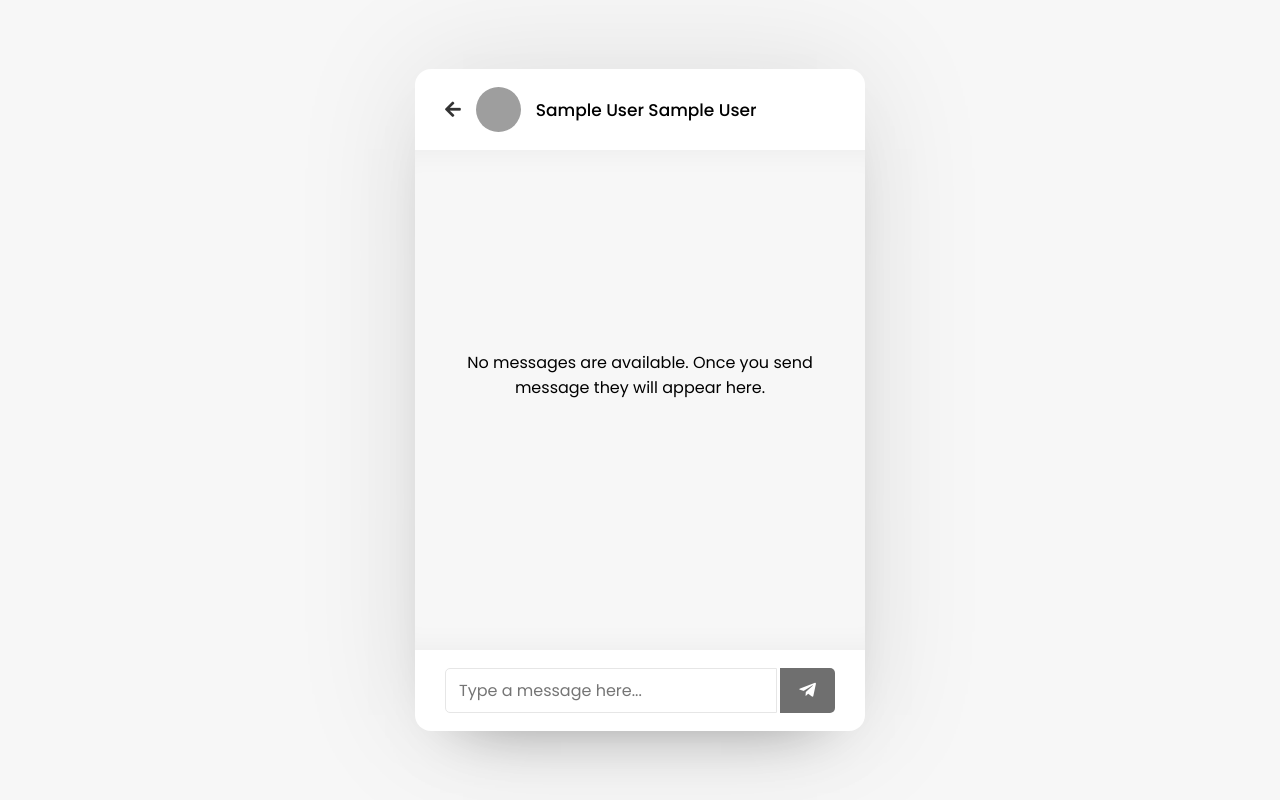
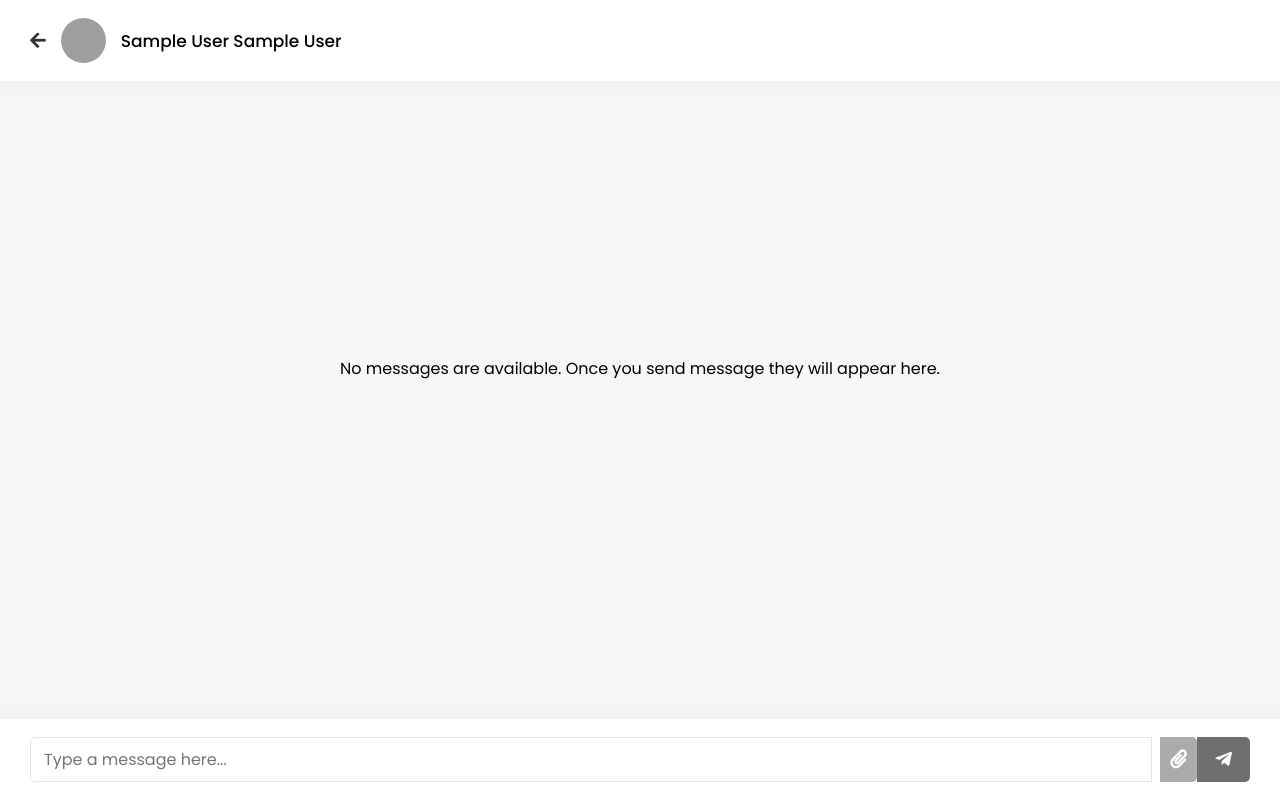
Before and after one commit to zenithkandel/chatApp, a PHP site: page /chat.php?user_id=1 in a window 1280 px wide. Run offline with PHP 8.4, Linux system fonts and the light colour scheme; the visitor is signed in with stand-in values (Sample User, id 1); data that the repository does not hold is empty; grey boxes are pictures that could not be loaded.

```diff
--- a/chat.php
+++ b/chat.php
@@ -6,7 +6,7 @@
   }
 ?>
 <?php include_once "header.php"; ?>
-<body>
+<body class="chat-page">
   <div class="wrapper">
     <section class="chat-area">
       <header>
@@ -29,15 +29,27 @@
       <div class="chat-box">
 
       </div>
-      <form action="#" class="typing-area">
+      <form action="#" class="typing-area" enctype="multipart/form-data">
         <input type="text" class="incoming_id" name="incoming_id" value="<?php echo $user_id; ?>" hidden>
         <input type="text" name="message" class="input-field" placeholder="Type a message here..." autocomplete="off">
-        <button><i class="fab fa-telegram-plane"></i></button>
+        <input type="file" name="attachment" accept="image/*" style="display:none" />
+        <button type="button" class="attach-btn" title="Attach image" style="margin-left:8px;background:#888;width:auto;padding:0 10px"><i class="fas fa-paperclip"></i></button>
+        <button type="submit"><i class="fab fa-telegram-plane"></i></button>
       </form>
     </section>
   </div>
 
   <script src="javascript/chat.js"></script>
+  <script>
+    // Small inline handler to open the hidden file input
+    const chatForm = document.querySelector('.typing-area');
+    const attachBtn = chatForm.querySelector('.attach-btn');
+    const fileInput = chatForm.querySelector('input[name="attachment"]');
+    attachBtn?.addEventListener('click', function(e){
+      e.preventDefault();
+      fileInput?.click();
+    });
+  </script>
 
 </body>
 </html>
--- a/chatapp.sql
+++ b/chatapp.sql
@@ -31,7 +31,8 @@ CREATE TABLE `messages` (
   `msg_id` int(11) NOT NULL,
   `incoming_msg_id` int(255) NOT NULL,
   `outgoing_msg_id` int(255) NOT NULL,
-  `msg` varchar(1000) NOT NULL
+  `msg` varchar(1000) NOT NULL,
+  `image` varchar(255) DEFAULT NULL
 ) ENGINE=InnoDB DEFAULT CHARSET=utf8mb4;
 
 -- --------------------------------------------------------
--- a/javascript/chat.js
+++ b/javascript/chat.js
@@ -1,7 +1,8 @@
 const form = document.querySelector(".typing-area"),
 incoming_id = form.querySelector(".incoming_id").value,
 inputField = form.querySelector(".input-field"),
-sendBtn = form.querySelector("button"),
+fileInput = form.querySelector('input[name="attachment"]'),
+sendBtn = form.querySelector("button[type='submit']"),
 chatBox = document.querySelector(".chat-box");
 
 form.onsubmit = (e)=>{
@@ -9,13 +10,15 @@ form.onsubmit = (e)=>{
 }
 
 inputField.focus();
-inputField.onkeyup = ()=>{
-    if(inputField.value != ""){
+function updateSendBtn(){
+    if((inputField.value && inputField.value.trim() !== "") || (fileInput && fileInput.files.length > 0)){
         sendBtn.classList.add("active");
     }else{
         sendBtn.classList.remove("active");
     }
 }
+inputField.onkeyup = updateSendBtn;
+fileInput && (fileInput.onchange = updateSendBtn);
 
 sendBtn.onclick = ()=>{
     let xhr = new XMLHttpRequest();
@@ -24,7 +27,9 @@ sendBtn.onclick = ()=>{
       if(xhr.readyState === XMLHttpRequest.DONE){
           if(xhr.status === 200){
               inputField.value = "";
+              if(fileInput){ fileInput.value = ""; }
               scrollToBottom();
+              updateSendBtn();
           }
       }
     }
--- a/php/get-chat.php
+++ b/php/get-chat.php
@@ -11,19 +11,19 @@
         $query = mysqli_query($conn, $sql);
         if(mysqli_num_rows($query) > 0){
             while($row = mysqli_fetch_assoc($query)){
+                $hasImage = isset($row['image']) && $row['image'] !== null && $row['image'] !== '';
+                $msgHtml = '';
+                if($row['msg'] !== ''){
+                    $msgHtml .= '<p>'. $row['msg'] .'</p>';
+                }
+                if($hasImage){
+                    $msgHtml .= '<div class="msg-image"><img src="php/images/messages/'. htmlspecialchars($row['image']) .'" alt="attachment"></div>';
+                }
+
                 if($row['outgoing_msg_id'] === $outgoing_id){
-                    $output .= '<div class="chat outgoing">
-                                <div class="details">
-                                    <p>'. $row['msg'] .'</p>
-                                </div>
-                                </div>';
+                    $output .= '<div class="chat outgoing"><div class="details">'. $msgHtml .'</div></div>';
                 }else{
-                    $output .= '<div class="chat incoming">
-                                <img src="php/images/'.$row['img'].'" alt="">
-                                <div class="details">
-                                    <p>'. $row['msg'] .'</p>
-                                </div>
-                                </div>';
+                    $output .= '<div class="chat incoming"><img src="php/images/'.$row['img'].'" alt=""><div class="details">'. $msgHtml .'</div></div>';
                 }
             }
         }else{
--- a/style.css
+++ b/style.css
@@ -21,6 +21,34 @@ body{
   border-radius: 16px;
   box-shadow: 0 0 128px 0 rgba(0,0,0,0.1),
               0 32px 64px -48px rgba(0,0,0,0.5);
+}
+/* Full-screen chat page overrides */
+body.chat-page{
+  align-items: stretch;
+  justify-content: stretch;
+  padding: 0;
+}
+body.chat-page .wrapper{
+  max-width: none;
+  width: 100%;
+  min-height: 100vh;
+  border-radius: 0;
+}
+body.chat-page .chat-area{
+  display: flex;
+  flex-direction: column;
+  min-height: 100vh;
+}
+body.chat-page .chat-area header{
+  flex: 0 0 auto;
+}
+body.chat-page .chat-box{
+  flex: 1 1 auto;
+  min-height: auto;
+  max-height: none;
+}
+body.chat-page .typing-area{
+  flex: 0 0 auto;
 }
 
 /* Login & Signup Form CSS Start */
@@ -283,6 +311,17 @@ body{
   box-shadow: 0 0 32px rgb(0 0 0 / 8%),
               0rem 16px 16px -16px rgb(0 0 0 / 10%);
 }
+/* Image attachments inside message */
+.chat-box .chat .msg-image{
+  margin-top: 6px;
+}
+.chat-box .chat .msg-image img{
+  max-width: 320px;
+  width: 100%;
+  height: auto;
+  border-radius: 10px;
+  box-shadow: 0 0 16px rgb(0 0 0 / 10%);
+}
 .chat-box .outgoing{
   display: flex;
 }
```
Also changed, not shown: php/insert-chat.php (+30 -7 lines), php/images/1756995367WhatsApp_Image_2025-08-21_at_22.05.02_bad7e449.jpg (added), php/images/1756995398final_sq.png (added).
